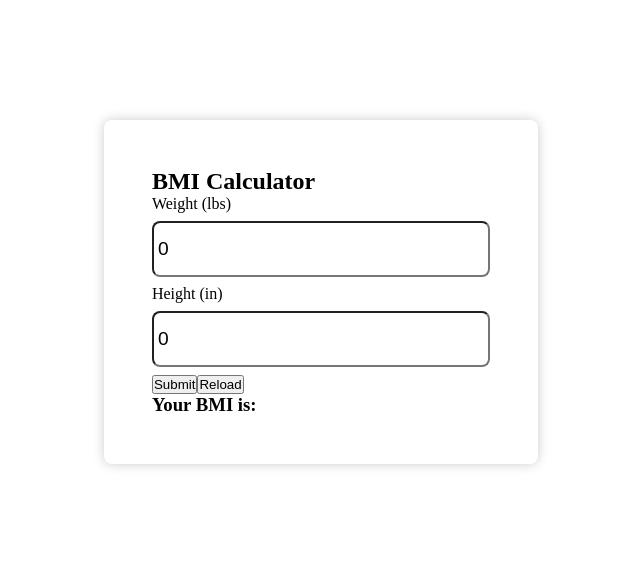
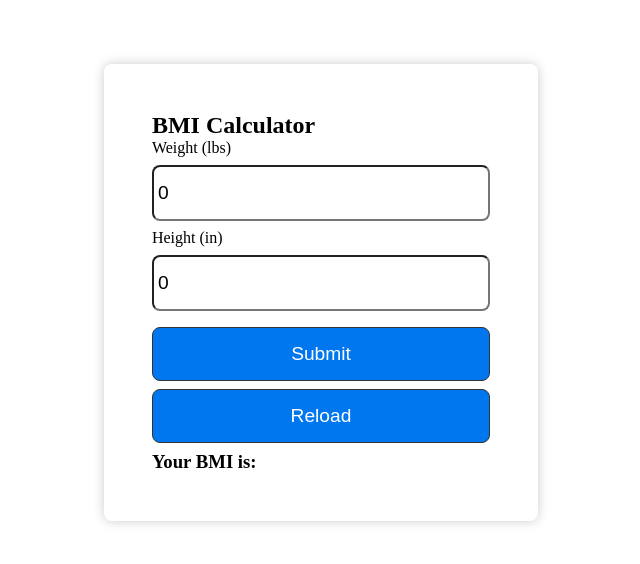
Before and after one commit to Asna1303/BMI-CALCULATOR, a React (Create React App) app: page / in a window 1280 px wide. Shown: the part 108-672 px from the top of the page, without its empty margins (319-959 px from the left). Built offline with nearby package versions, Linux system fonts and the light colour scheme.

Commit message:
added css style for button

```diff
--- a/src/index.css
+++ b/src/index.css
@@ -24,3 +24,15 @@ input {
   margin: 8px 0;
   border-radius: 8px;
 }
+.btn {
+  display: block;
+  width: 100%;
+  font-size: 1.2rem;
+  margin: 8px 0;
+  padding: 15px 0;
+  background-color: #0077EE;
+  color: #fff;
+  border: 1px solid #333;
+  border-radius: 8px;
+  cursor: pointer;
+}
```
